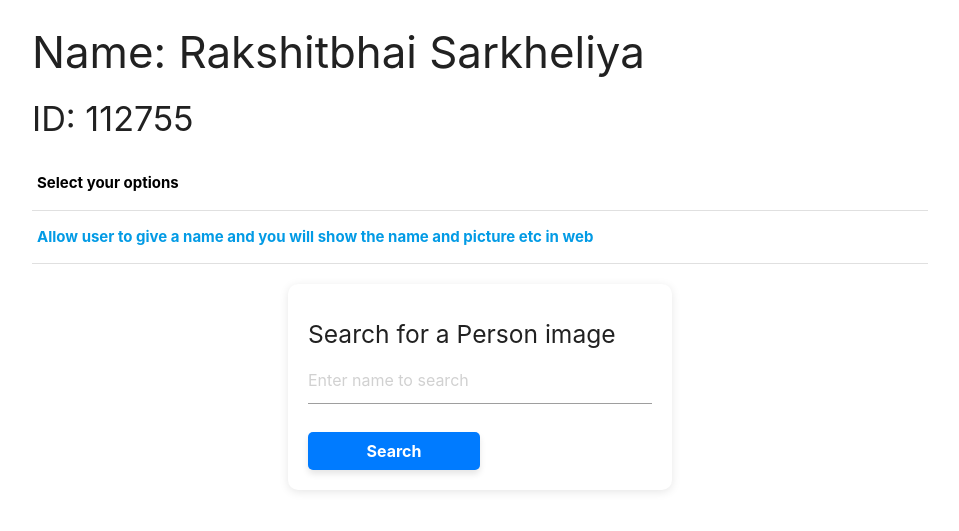
After one commit to rakshit9/exam1, a Flask app: page /search_user in a window 1280 px wide. The commit adds this page. Shown: the part 23-554 px from the top of the page, without its empty margins (160-1119 px from the left). Run offline with Flask 3, Linux system fonts and the light colour scheme.

Commit message:
update second commit

```diff
--- a/app.py
+++ b/app.py
@@ -5,7 +5,7 @@ import os
 
 app = Flask(__name__)
 app.config['UPLOAD_FOLDER'] = 'static'
-app.config['UPLOAD_FOLDER'] = './static/'
+app.config['IMAGE_FOLDER'] = 'static'
 
 
 @app.route('/', methods=['GET', 'POST'])
@@ -13,5 +13,31 @@ def index():
     full_filename = os.path.join(app.config['UPLOAD_FOLDER'], 'sinong.jpg')
     return render_template("index.html", user_image = full_filename)
 
+@app.route('/search_user', methods=['GET', 'POST'])
+def search():
+    full_filename = os.path.join(app.config['UPLOAD_FOLDER'], 'sinong.jpg')
+    if request.method == 'POST':
+        name = request.form['name']
+        filepath = os.path.join(app.config['UPLOAD_FOLDER'], 'q1x.csv')
+        with open(filepath, newline='') as csvfile:
+            reader = csv.DictReader(csvfile)
+            for row in reader:
+                if row['name'].lower() == name.lower():
+
+                    if row['pic']:
+                        image_path = os.path.join(app.config['IMAGE_FOLDER'], row['pic'])
+                        print(f"Checking if {image_path} exists: {os.path.exists(image_path)}")  # Debug
+                        if os.path.exists(image_path):
+                            image_url = url_for('static', filename=row['pic'])
+                            print(f"Image URL: {image_url}")  # Debug
+
+                            return render_template('display_user_info.html',name=row["name"],cost=row["cost"],descript=row["descript"], image_url=image_url,user_image = full_filename)
+                        else:
+                              return render_template('display_user_info.html',name=row["name"],cost=row["cost"],descript=row["descript"],user_image = full_filename)
+
+                    return render_template('error.html', message="Image file is missing.")
+            return render_template('error.html', message="No such name found.")
+    return render_template('search_user.html')
+
 if __name__ == '__main__':
     app.run(debug=True)
--- a/static/style.css
+++ b/static/style.css
@@ -1,4 +1,87 @@
+/* Optional: additional custom styles */
 a {
     color: #00695c; /* Deep teal color for links */
     font-weight: bold; /* Make the font bold for better visibility */
 }
+
+.form-container {
+    width: 30%; /* Adjusted width for better screen utilization */
+    margin: 20px auto; /* Center the container with some margin at the top */
+
+    background: #ffffff; /* White background for a clean look */
+    padding: 20px;
+    box-shadow: 0 2px 10px rgba(0, 0, 0, 0.1); /* More subtle shadow */
+    border-radius: 10px; /* Softened rounded corners */
+}
+
+.form-group {
+    margin-bottom: 10px; /* Reduced space between form groups */
+}
+
+label {
+    display: block;
+    margin-bottom: 5px;
+    color: #333;
+    font-size: 14px; /* Smaller font size for labels */
+}
+
+input[type="text"],
+input[type="submit"] {
+    width: 50%;
+    padding: 10px; /* Uniform padding for better touch interaction */
+    border-radius: 5px; /* Rounded borders for inputs */
+    border: 1px solid #ccc;
+    margin-top: 20px;
+    font-size: 16px; /* Larger font size for easier reading */
+}
+
+input[type="submit"] {
+    background-color: #007BFF; /* Brighter blue for better visibility */
+    color: white;
+    font-weight: bold; /* Bold text on the button */
+    border: none; /* Remove border for a smoother look */
+    box-shadow: 0 4px 6px rgba(0, 0, 0, 0.1); /* Subtle shadow for 3D effect */
+    transition: background-color 0.2s, transform 0.2s; /* Smooth transitions for interactions */
+}
+
+input[type="submit"]:hover {
+    background-color: #0056c0; /* Slightly darker on hover */
+    transform: scale(1.05); /* Slight increase in scale on hover */
+}
+
+/* Responsive design adjustments */
+@media (max-width: 768px) {
+    .form-container {
+        width: 30%; /* Takes up more space on smaller screens for readability */
+    }
+}
+
+
+table {
+    width: 70%; /* Set table width to 70% of its container */
+    margin: 20px auto; /* Center the table horizontally and add vertical spacing */
+    border-collapse: collapse; /* Ensures borders between cells are merged */
+}
+
+th, td {
+    padding: 15px; /* Ample padding for readability */
+    text-align: left; /* Align text to the left within cells */
+    border-bottom: 1px solid #ddd; /* Subtle border for visual separation */
+}
+
+th {
+    background-color: #ffffff; /* Deep teal for header background */
+    color: rgb(0, 0, 0); /* White text for contrast */
+}
+
+tbody tr:hover {
+    background-color: #f5f5f5; /* Light grey for hover effect, enhancing interactivity */
+}
+
+
+.image-container {
+    display: flex;
+    justify-content: center; /* Centers horizontally in the container */
+    align-items: center; /* Centers vertically in the container */
+    height: 100vh; /* Optional: full height of the viewport */
+}
--- a/templates/header.html
+++ b/templates/header.html
@@ -1,6 +1,10 @@
 <!-- header.html -->
 <header>
     <div class="container">
+        <img src="{{ user_image }}" alt="User Image">
+        <h3>Name: Rakshitbhai Sarkheliya</h3>
+        <h4>ID: 112755</h4>
+
         <table class="highlight">
             <thead>
                 <tr>
@@ -9,13 +13,9 @@
             </thead>
             <tbody>
 
-                <h3>Name: Rakshitbhai Sarkheliya</h3>
-                <h4>ID: 112755</h4>
-                <img src="{{ user_image }}" alt="User Image">
-<!--
-                <tr><td><a href="/1">option 1</a></td></tr>
-                <tr><td><a href="/2">option 2</a></td></tr>
-                <tr><td><a href="/3">option 3</a></td></tr> -->
+
+
+                <tr><td><a href="/search_user">Allow user to give a name and you will show the name and  picture etc in web</a></td></tr>
 
             </tbody>
         </table>
--- /dev/null
+++ b/templates/search_user.html
@@ -0,0 +1,18 @@
+
+
+{% extends 'layout.html' %}
+
+{% block title %}My Flask App{% endblock %}
+
+{% block content %}
+{% include 'header.html' %}
+
+<div class="form-container">
+
+<h5>Search for a Person image</h5>
+    <form method="post" action="/search_user">
+        <input type="text" name="name" placeholder="Enter name to search">
+        <input type="submit" value="Search">
+    </form>
+ </div>
+{% endblock %}
```
Also changed, not shown: templates/display_user_info.html (added, +15 -0 lines), templates/error.html (added, +9 -0 lines).
